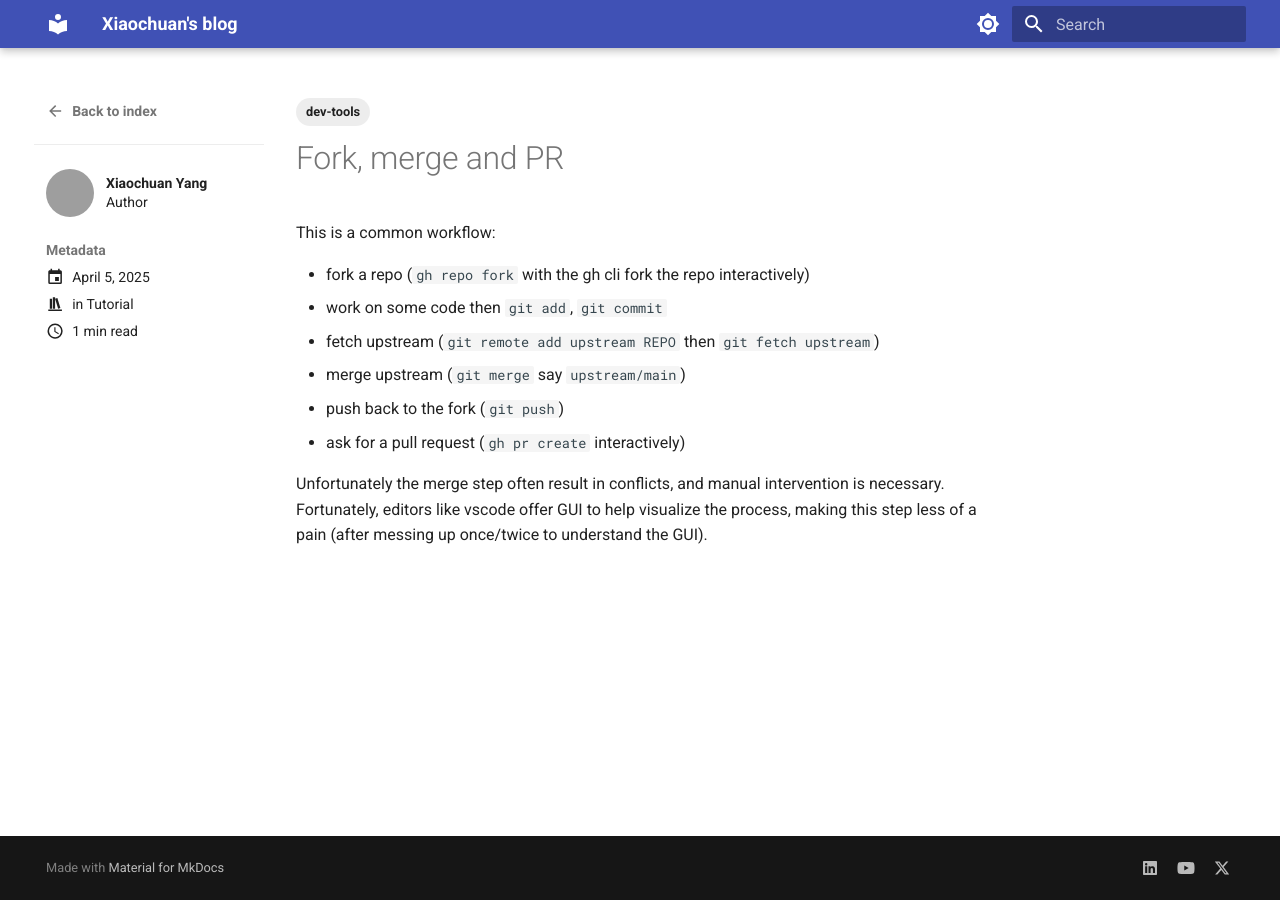
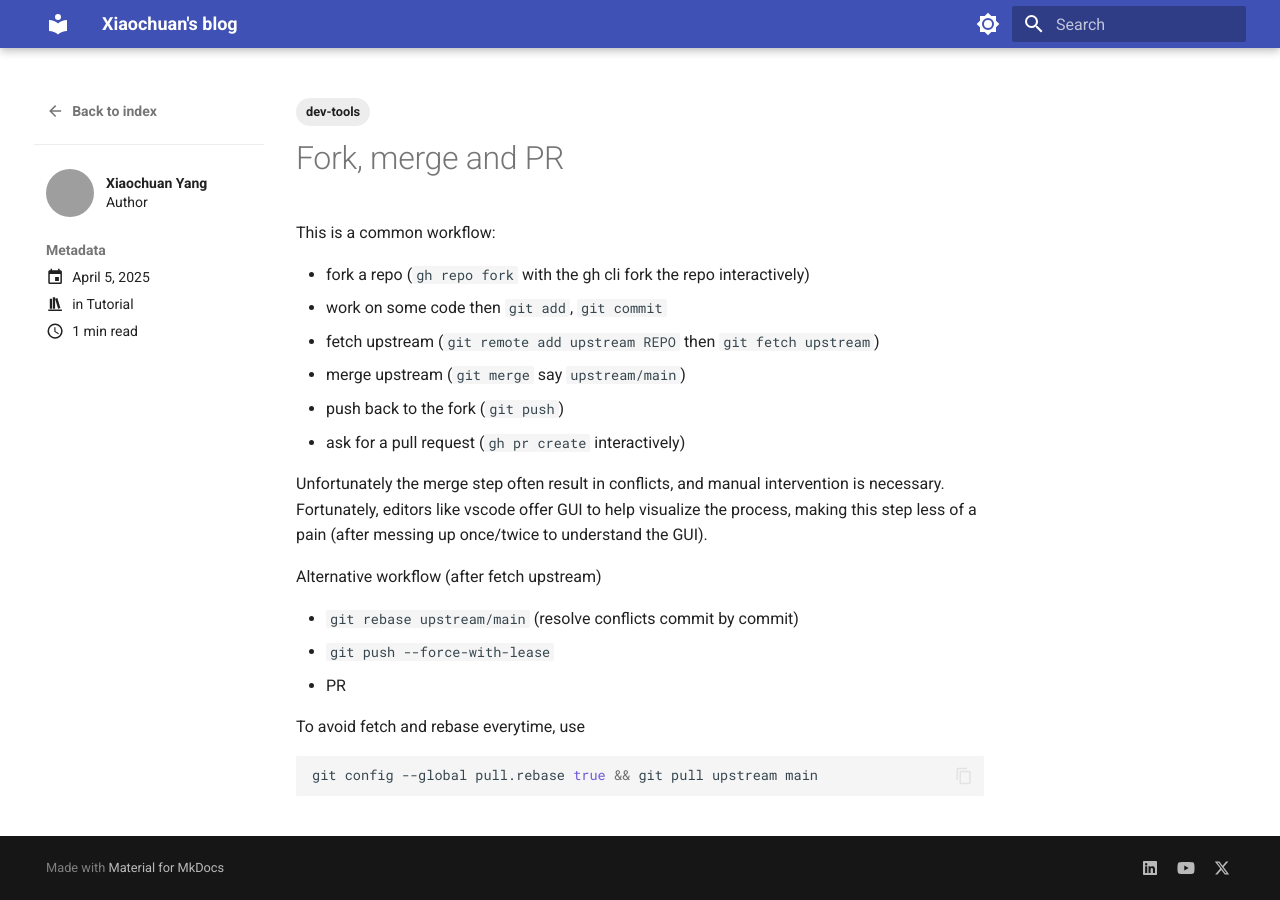
Before and after one commit to xiaochuany/blog, an MkDocs documentation site: the page built from docs/posts/2025-04-05-git-workflow.md, in a window 1280 px wide. Built offline with MkDocs 1.6.1 and Material for MkDocs 9.7.7, drawn with Linux system fonts in a browser that asks for light colours; grey boxes are pictures that could not be loaded.

Commit message:
add alternative Git workflow for resolving merge conflicts using rebase

````diff
--- a/docs/posts/2025-04-05-git-workflow.md
+++ b/docs/posts/2025-04-05-git-workflow.md
@@ -21,3 +21,15 @@ This is a common workflow:
 - ask for a pull request (`gh pr create` interactively)
 
 Unfortunately the merge step often result in conflicts, and manual intervention is necessary. Fortunately, editors like vscode offer GUI to help visualize the process, making this step less of a pain (after messing up once/twice to understand the GUI).
+
+Alternative workflow (after fetch upstream)
+
+- `git rebase upstream/main`  (resolve conflicts commit by commit)
+- `git push --force-with-lease`
+- PR
+
+To avoid fetch and rebase everytime, use
+
+```sh
+git config --global pull.rebase true && git pull upstream main
+```
````
